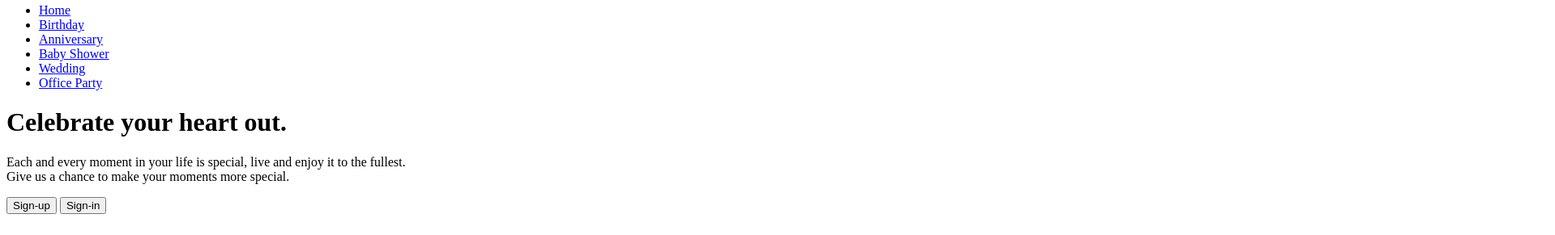
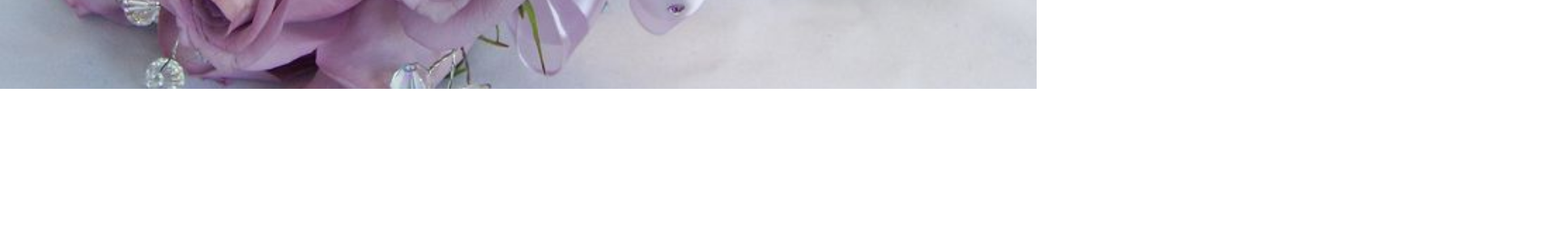
Before and after one commit to Divyamsharma-18/Event-website, a plain HTML site: page index.html in a window 1280 px wide. Shown: the part 690-981 px from the top of the page at 81% size, 1920 px wide, since content can reach past the window. After the commit the page ends 800 px from the top, so only its background shows below. Drawn offline with Linux system fonts and the light colour scheme.

Commit message:
Update index.html

```diff
--- a/index.html
+++ b/index.html
@@ -4,7 +4,7 @@
     <meta charset="UTF-8">
     <meta name="viewport" content="width=device-width, initial-scale=1.0">
     <title>Flowers Website Project</title>
-    <link rel="stylesheet" href="event.css">
+    <link rel="stylesheet" href="style.css">
 </head>
   <body>
      <div class="banner">
```
